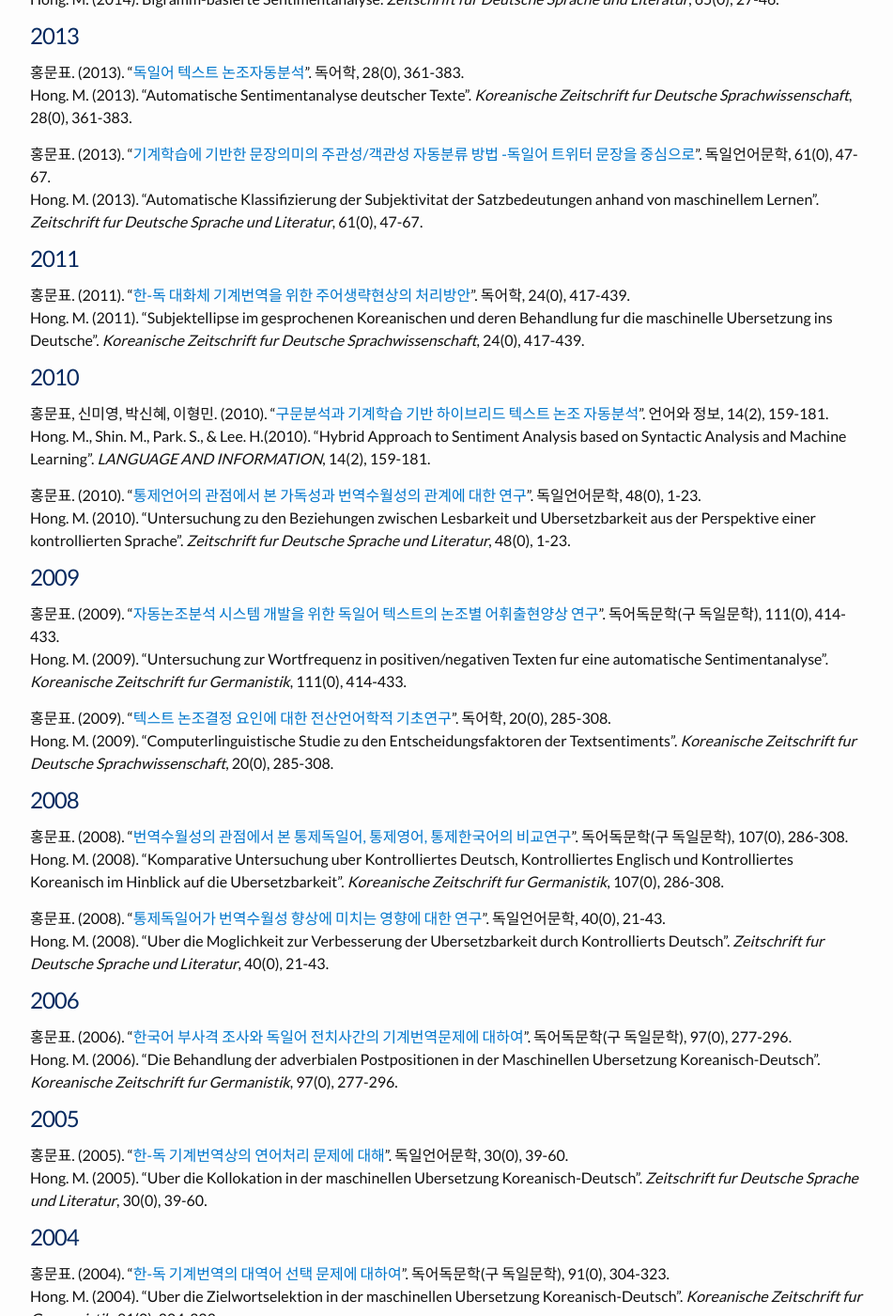
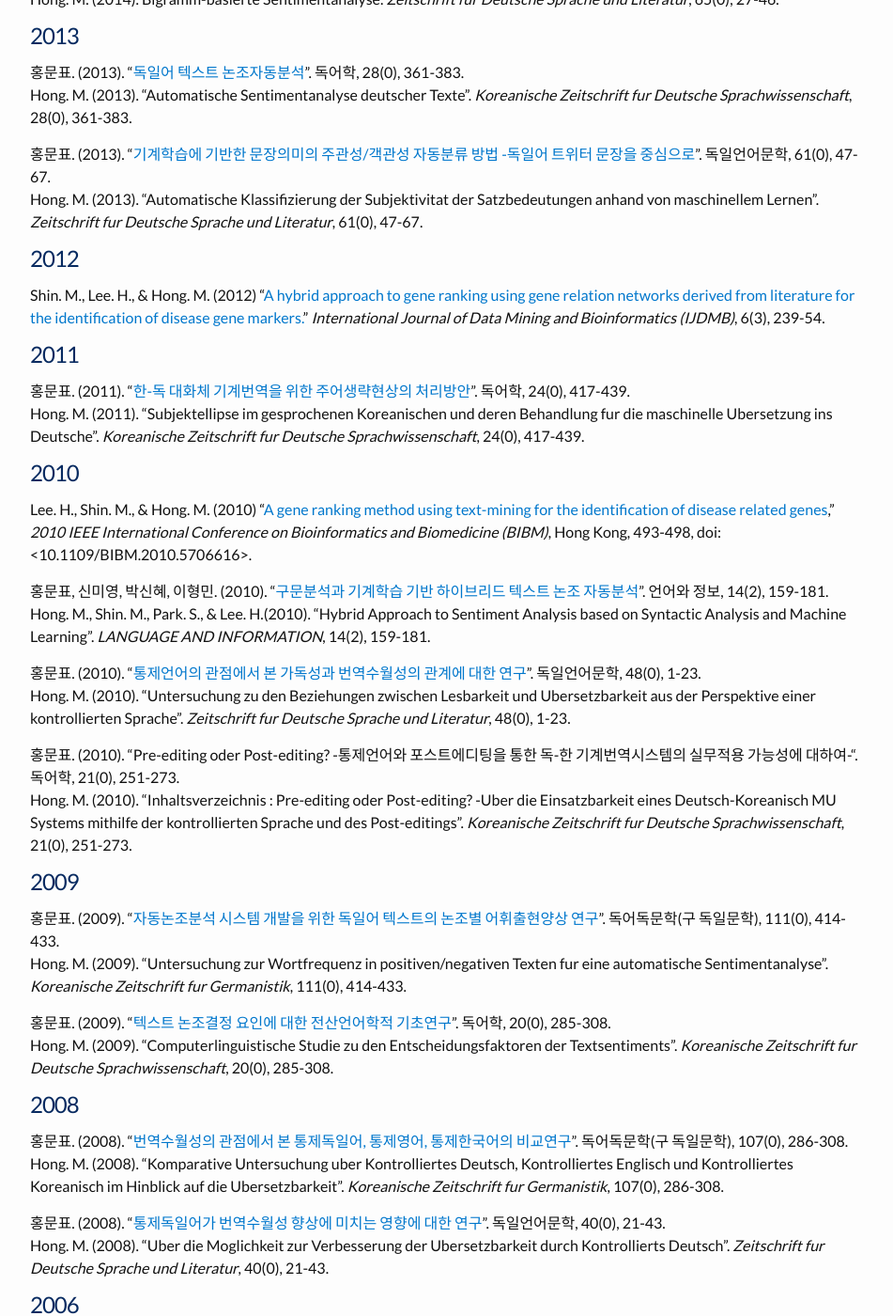
Before and after one commit to skkhmp/skkhmp.github.io, a Jekyll site: the page built from publications.md, in a window 1280 px wide and 1400 px high, scrolled down 1065 px. Shown: the whole window at 94% size, without its empty margins (163-1114 px from the left). Built offline with Jekyll 4.4.1, drawn with Linux system fonts in a browser that asks for light colours; some web fonts are replaced.

Commit message:
Update publications.md

```diff
--- a/publications.md
+++ b/publications.md
@@ -42,16 +42,24 @@ Hong. M. (2013). "Automatische Sentimentanalyse deutscher Texte". *Koreanische Z
 홍문표. (2013). "[기계학습에 기반한 문장의미의 주관성/객관성 자동분류 방법 -독일어 트위터 문장을 중심으로](/papers/기계학습에 기반한 문장의미의 주관성,객관성 자동분류 방법.pdf)". 독일언어문학, 61(0), 47-67.<br/>
 Hong. M. (2013). "Automatische Klassifizierung der Subjektivitat der Satzbedeutungen anhand von maschinellem Lernen". *Zeitschrift fur Deutsche Sprache und Literatur*, 61(0), 47-67.
 
+# 2012
+Shin. M., Lee. H., & Hong. M. (2012) "[A hybrid approach to gene ranking using gene relation networks derived from literature for the identification of disease gene markers.](http://www.inderscience.com/offer.php?id=49250)" *International Journal of Data Mining and Bioinformatics (IJDMB)*, 6(3), 239-54.
+
 # 2011
 홍문표. (2011). "[한-독 대화체 기계번역을 위한 주어생략현상의 처리방안](/papers/한-독 대화체 기계번역을 위한 주어생략현상의 처리방안.pdf)". 독어학, 24(0), 417-439.<br/>
 Hong. M. (2011). "Subjektellipse im gesprochenen Koreanischen und deren Behandlung fur die maschinelle Ubersetzung ins Deutsche". *Koreanische Zeitschrift fur Deutsche Sprachwissenschaft*, 24(0), 417-439.
 
 # 2010
+Lee. H., Shin. M., & Hong. M. (2010) "[A gene ranking method using text-mining for the identification of disease related genes](https://ieeexplore.ieee.org/document/5706616)," *2010 IEEE International Conference on Bioinformatics and Biomedicine (BIBM)*, Hong Kong, 493-498, doi: <10.1109/BIBM.2010.5706616>.
+
 홍문표, 신미영, 박신혜, 이형민. (2010). "[구문분석과 기계학습 기반 하이브리드 텍스트 논조 자동분석](/papers/구문분석과 기계학습 기반 하이브리드 텍스트 논조 자동분석.pdf)". 언어와 정보, 14(2), 159-181.<br/>
 Hong. M., Shin. M., Park. S., & Lee. H.(2010). "Hybrid Approach to Sentiment Analysis based on Syntactic Analysis and Machine Learning". *LANGUAGE AND INFORMATION*, 14(2), 159-181.
 
 홍문표. (2010). "[통제언어의 관점에서 본 가독성과 번역수월성의 관계에 대한 연구](/papers/통제언어의 관점에서 본 가독성과 번역수월성의 관계에 대한 연구.pdf)". 독일언어문학, 48(0), 1-23. <br/>
 Hong. M. (2010). "Untersuchung zu den Beziehungen zwischen Lesbarkeit und Ubersetzbarkeit aus der Perspektive einer kontrollierten Sprache". *Zeitschrift fur Deutsche Sprache und Literatur*, 48(0), 1-23.
+
+홍문표. (2010). "Pre-editing oder Post-editing? -통제언어와 포스트에디팅을 통한 독-한 기계번역시스템의 실무적용 가능성에 대하여-". 독어학, 21(0), 251-273. <br/>
+Hong. M. (2010). "Inhaltsverzeichnis : Pre-editing oder Post-editing? -Uber die Einsatzbarkeit eines Deutsch-Koreanisch MU Systems mithilfe der kontrollierten Sprache und des Post-editings". *Koreanische Zeitschrift fur Deutsche Sprachwissenschaft*, 21(0), 251-273.
 
 # 2009
 홍문표. (2009). "[자동논조분석 시스템 개발을 위한 독일어 텍스트의 논조별 어휘출현양상 연구](/papers/자동논조분석 시스템 개발을 위한 독일어 텍스트의 논조별 어휘출현양상 연구.pdf)". 독어독문학(구 독일문학), 111(0), 414-433.<br/>
```
